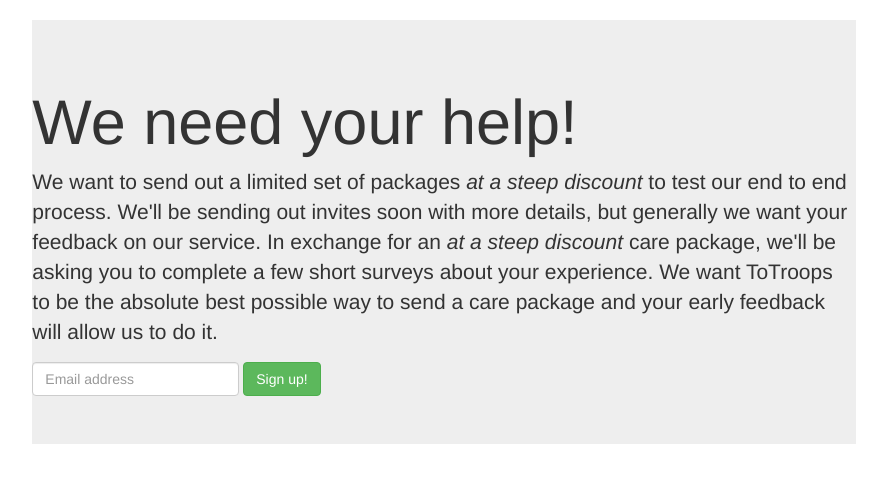
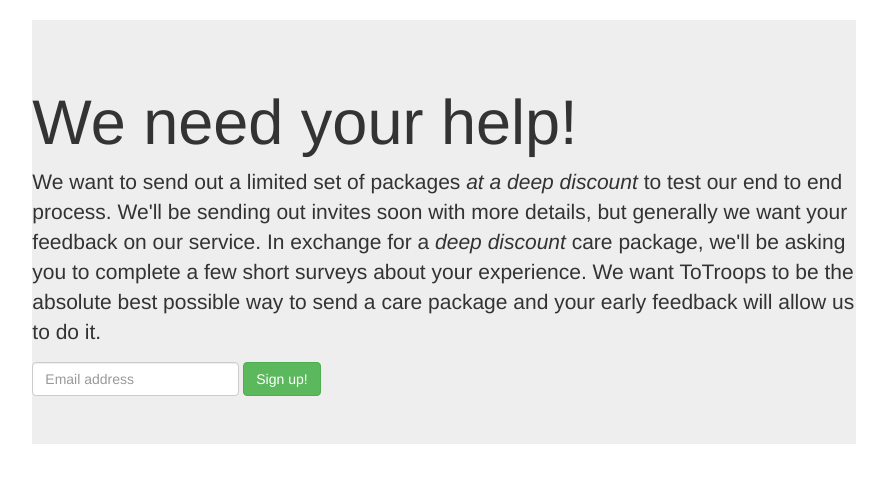
Before and after one commit to asm-products/totroops, a Django app: page / in a window 1280 px wide. Shown: the part 52-535 px from the top of the page, without its empty margins (196-1083 px from the left). Run offline with Django 3.2, Linux system fonts and the light colour scheme; some libraries are stand-ins or nearby versions.

Commit message:
Fix typos on copy.

```diff
--- a/totroops/templates/beta_signup.html
+++ b/totroops/templates/beta_signup.html
@@ -5,7 +5,7 @@
 {% block content %}
     <div class="jumbotron">
         <h1>We need your help!</h1>
-        <p>We want to send out a limited set of packages <em>at a steep discount</em> to test our end to end process. We'll be sending out invites soon with more details, but generally we want your feedback on our service. In exchange for an <em>at a steep discount</em> care package, we'll be asking you to complete a few short surveys about your experience. We want ToTroops to be the absolute best possible way to send a care package and your early feedback will allow us to do it.</p>
+        <p>We want to send out a limited set of packages <em>at a deep discount</em> to test our end to end process. We'll be sending out invites soon with more details, but generally we want your feedback on our service. In exchange for a <em>deep discount</em> care package, we'll be asking you to complete a few short surveys about your experience. We want ToTroops to be the absolute best possible way to send a care package and your early feedback will allow us to do it.</p>
         <form class="form-inline" role="form" method="POST">
             {% csrf_token %}
             <div class="form-group">
```
